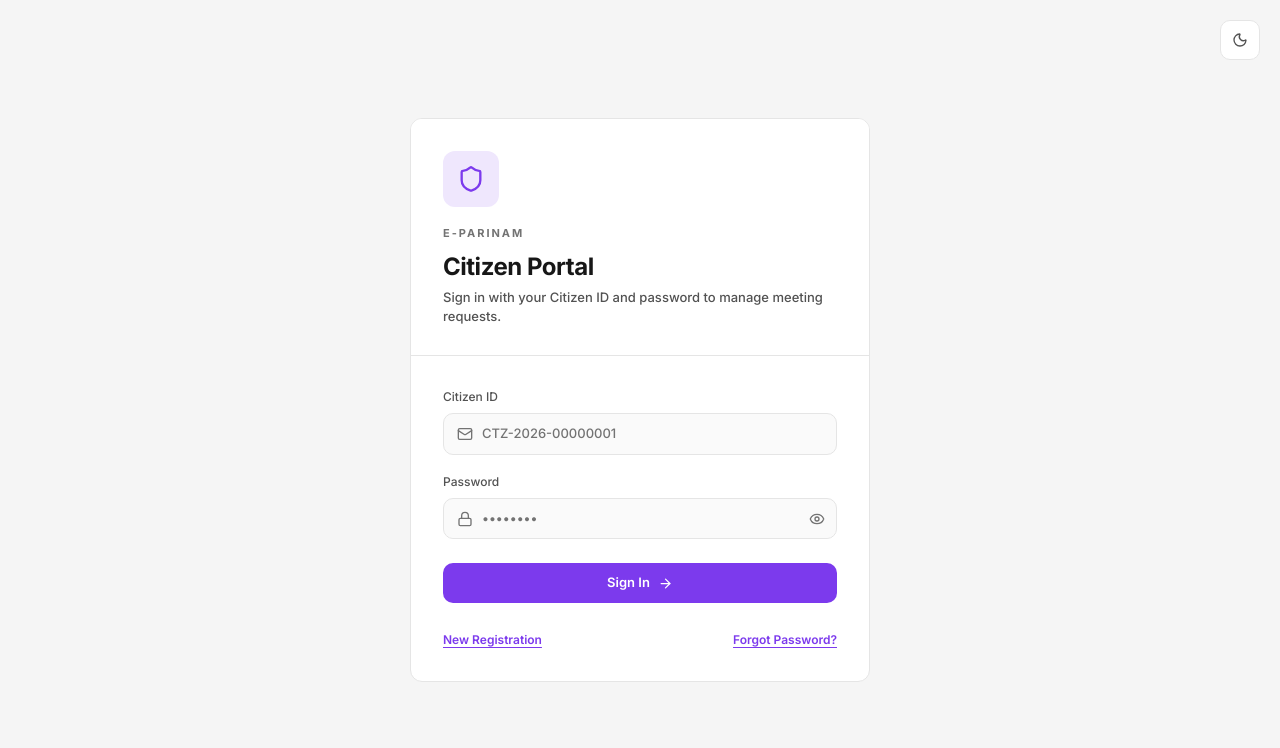
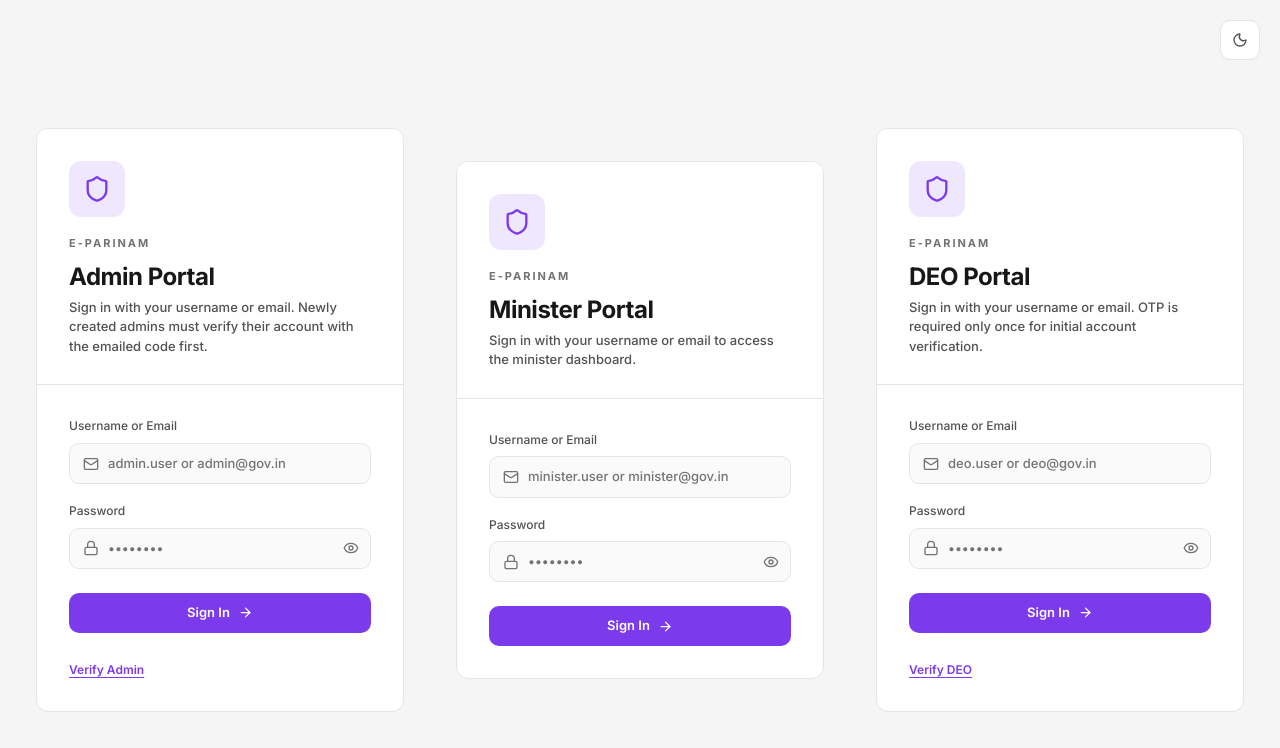
Before and after one commit to anamika95341/HCM, a React (Vite) app in the folder Frontend/: page /operators in a window 1280 px wide. Before the commit this address led to /. Shown: the top 748 px of the page. Built offline with nearby package versions, Linux system fonts and the light colour scheme; no server answers.

Commit message:
app landing routes changed

```diff
--- /dev/null
+++ b/Frontend/src/modules/operators/OperatorsPage.jsx
@@ -0,0 +1,25 @@
+import LoginPage from "../auth/LoginPage.jsx";
+
+export default function OperatorsPage() {
+  return (
+    <div
+      style={{
+        display: "flex",
+        gap: "20px",
+        padding: "20px",
+        minHeight: "100vh",
+        boxSizing: "border-box",
+      }}
+    >
+      <div style={{ flex: 1, minWidth: 320 }}>
+        <LoginPage defaultRole="admin" />
+      </div>
+      <div style={{ flex: 1, minWidth: 320 }}>
+        <LoginPage defaultRole="minister" />
+      </div>
+      <div style={{ flex: 1, minWidth: 320 }}>
+        <LoginPage defaultRole="deo" />
+      </div>
+    </div>
+  );
+}
--- a/Frontend/src/routes/AppRoutes.jsx
+++ b/Frontend/src/routes/AppRoutes.jsx
@@ -6,6 +6,7 @@ import ProtectedRoute from "../shared/auth/ProtectedRoute.jsx";
 import AdminCases from "../modules/admin/components/AdminCases.jsx";
 import AdminCaseDetail from "../modules/admin/components/AdminCaseDetail.jsx";
 import AdminMeeting from "../modules/admin/components/AdminMeeting.jsx";
+import OperatorsPage from "../modules/operators/OperatorsPage.jsx";
 
 const LoginPage = lazy(() => import("../modules/auth/LoginPage.jsx"));
 const NewCasePage = lazy(() => import("../modules/citizen/pages/NewCasePage.jsx"));
@@ -49,11 +50,13 @@ export default function AppRoutes() {
     <Suspense fallback={<LoadingScreen />}>
       <Routes>
         <Route path={PATHS.login} element={<LoginPage defaultRole="citizen" />} />
-        <Route path={PATHS.adminLogin} element={<LoginPage defaultRole="admin" />} />
+        <Route path={PATHS.operators} element={<OperatorsPage />} />
+        {/* Redirect old role-specific login routes to unified operators page */}
+        <Route path={PATHS.adminLogin} element={<Navigate to={PATHS.operators} replace />} />
         <Route path={PATHS.adminVerify} element={<AdminVerifyPage />} />
         <Route path={PATHS.masteradminLogin} element={<LoginPage defaultRole="masteradmin" />} />
-        <Route path={PATHS.ministerLogin} element={<LoginPage defaultRole="minister" />} />
-        <Route path={PATHS.deoLogin} element={<LoginPage defaultRole="deo" />} />
+        <Route path={PATHS.ministerLogin} element={<Navigate to={PATHS.operators} replace />} />
+        <Route path={PATHS.deoLogin} element={<Navigate to={PATHS.operators} replace />} />
         <Route path={PATHS.deo.verify} element={<DeoVerifyPage />} />
 
         <Route element={<ProtectedRoute allowedRoles={["citizen"]} />}>
--- a/Frontend/src/routes/paths.js
+++ b/Frontend/src/routes/paths.js
@@ -5,6 +5,7 @@ export const PATHS = {
   masteradminLogin: "/masteradmin",
   ministerLogin: "/Minister",
   deoLogin: "/DEO",
+  operators: "/operators",
   settings: "/settings",
   citizen: {
     home: "/citizen",
```
Also changed, not shown: 1 other file (tests, documents, lock files or other folders).
